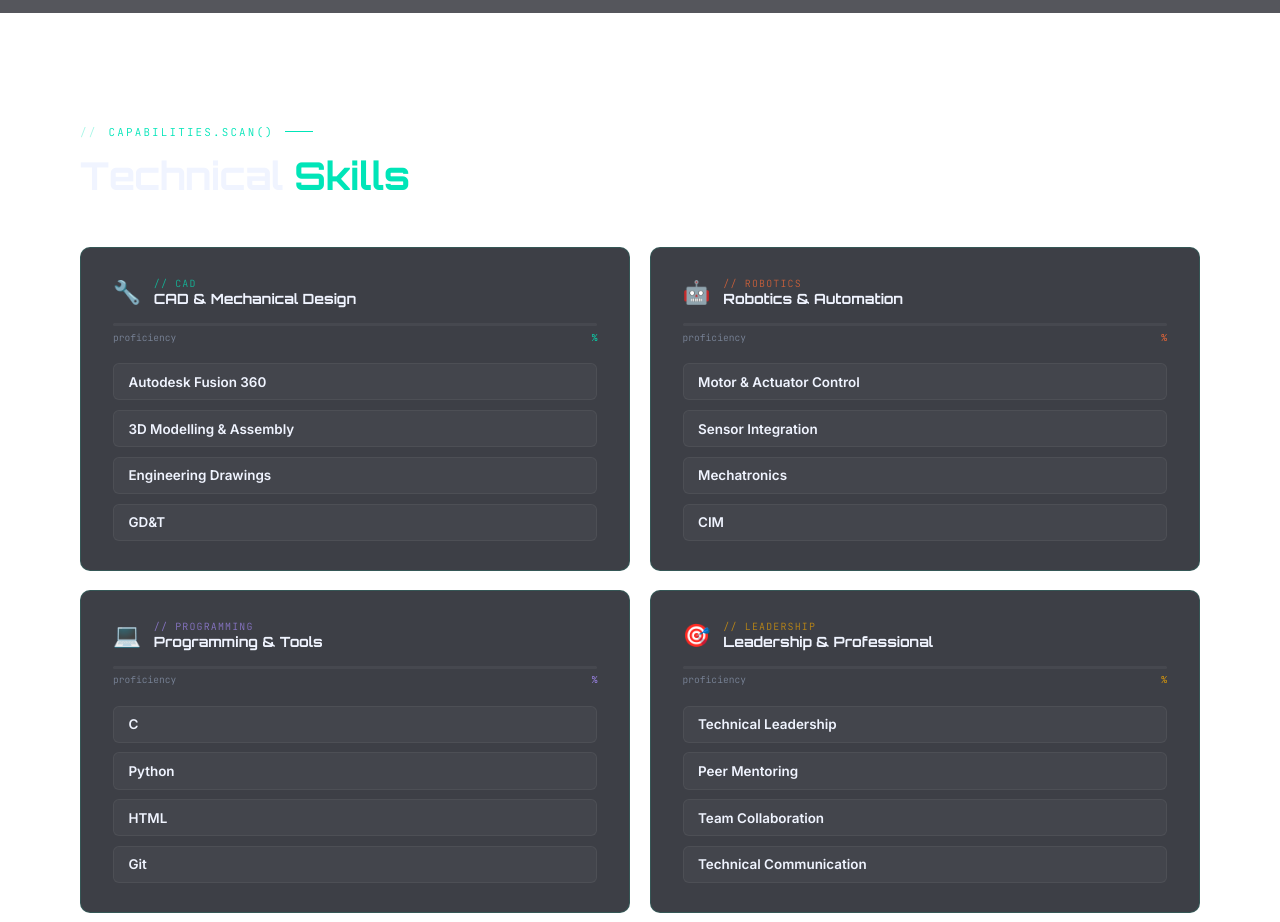
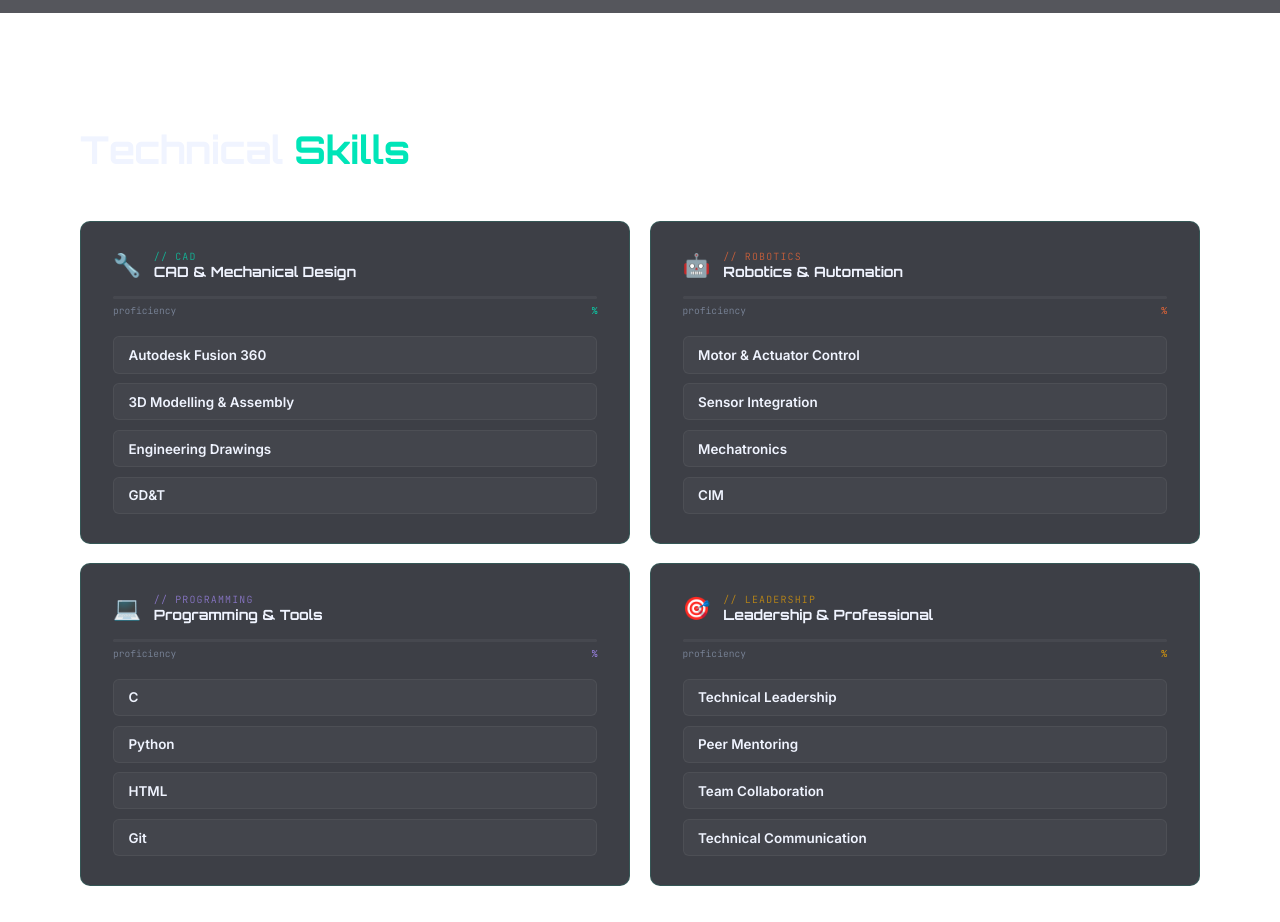
Before and after one commit to vishwa-2004/PORTFOLIO, a React (Vite) app: page / in a window 1280 px wide. Shown: the part 2500-3422 px from the top of the page. Built offline with nearby package versions, Linux system fonts and the light colour scheme.

Commit message:
Remove capabilities.scan() from Skills section
Removed the capabilities.scan() line from the skills section.

```diff
--- a/src/sections/Skills.jsx
+++ b/src/sections/Skills.jsx
@@ -66,7 +66,6 @@ export default function Skills() {
   return (
     <section id="skills">
       <div ref={ref} className="reveal">
-        <div className="sec-pre">capabilities.scan()</div>
         <h2 className="sec-title">Technical <span>Skills</span></h2>
         <style>{`@keyframes fadeIn{from{opacity:0;transform:translateY(4px)}to{opacity:1;transform:none}}`}</style>
 
```
